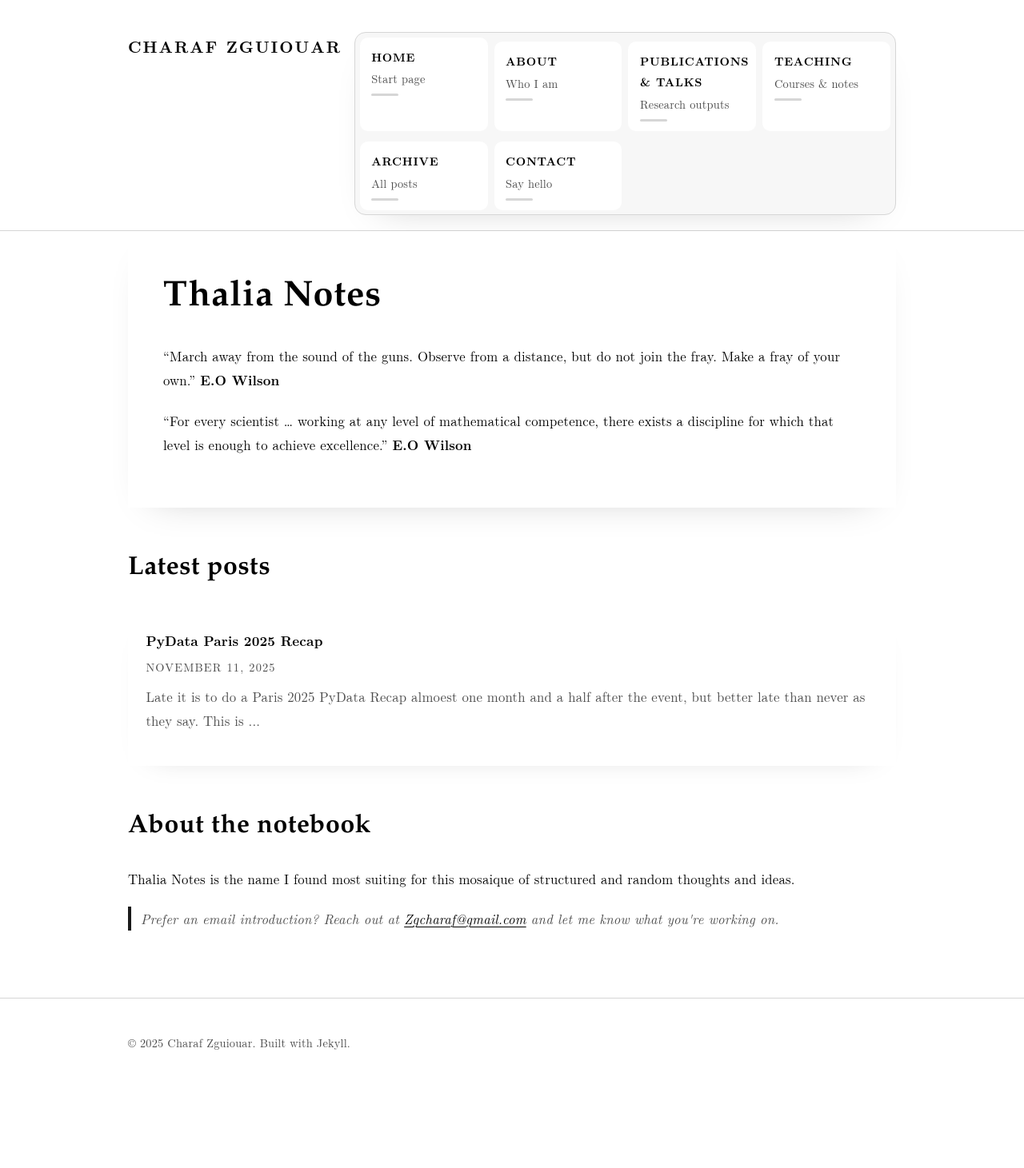
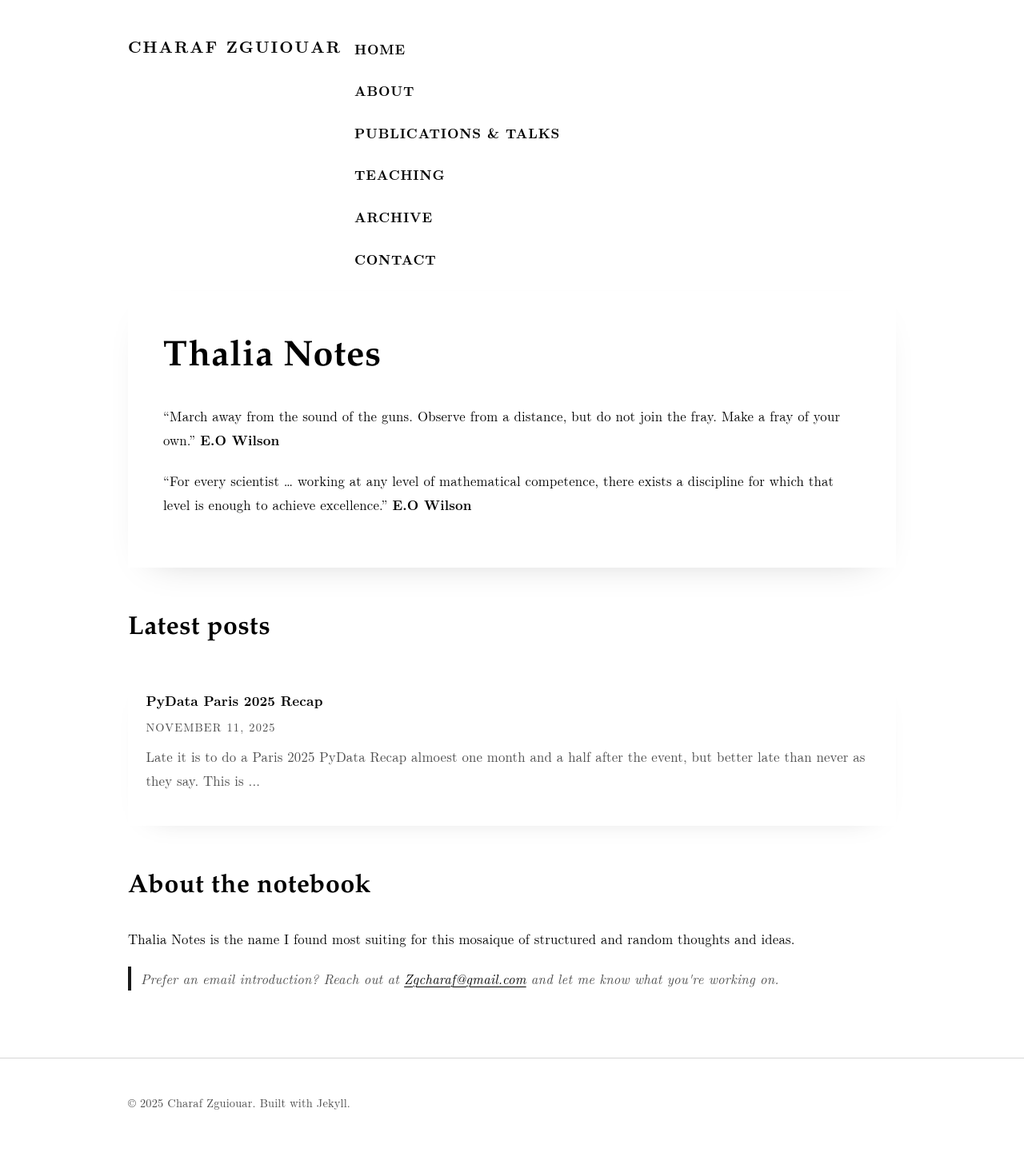
Before and after one commit to zgcharaf/zgcharaf.github.io, a Jekyll site: the page built from index.html, in a window 1280 px wide. Shown: the whole page at 80% size. Built offline with Jekyll 4.4.1, drawn with Linux system fonts in a browser that asks for light colours; before the commit the page ends 1386 px from its top, so only the background shows below that.

Commit message:
Simplify navigation menu

```diff
--- a/_layouts/default.html
+++ b/_layouts/default.html
@@ -33,41 +33,23 @@
       <nav class="site-nav" aria-label="Primary">
         <ul class="nav-list">
           <li class="nav-item">
-            <a class="nav-link" href="{{ '/' | relative_url }}">
-              <span class="nav-label">Home</span>
-              <span class="nav-hint">Start page</span>
-            </a>
+            <a class="nav-link" href="{{ '/' | relative_url }}">Home</a>
           </li>
           <li class="nav-item">
-            <a class="nav-link" href="{{ '/about/' | relative_url }}">
-              <span class="nav-label">About</span>
-              <span class="nav-hint">Who I am</span>
-            </a>
+            <a class="nav-link" href="{{ '/about/' | relative_url }}">About</a>
           </li>
           <li class="nav-item">
-            <a class="nav-link" href="{{ '/publications/' | relative_url }}">
-              <span class="nav-label">Publications &amp; Talks</span>
-              <span class="nav-hint">Research outputs</span>
-            </a>
+            <a class="nav-link" href="{{ '/publications/' | relative_url }}">Publications &amp; Talks</a>
           </li>
           <li class="nav-item">
-            <a class="nav-link" href="{{ '/teaching/' | relative_url }}">
-              <span class="nav-label">Teaching</span>
-              <span class="nav-hint">Courses &amp; notes</span>
-            </a>
+            <a class="nav-link" href="{{ '/teaching/' | relative_url }}">Teaching</a>
           </li>
           <li class="nav-item">
-            <a class="nav-link" href="{{ '/blog/' | relative_url }}">
-              <span class="nav-label">Archive</span>
-              <span class="nav-hint">All posts</span>
-            </a>
+            <a class="nav-link" href="{{ '/blog/' | relative_url }}">Archive</a>
           </li>
           {% if site.email %}
             <li class="nav-item">
-              <a class="nav-link" href="mailto:{{ site.email }}">
-                <span class="nav-label">Contact</span>
-                <span class="nav-hint">Say hello</span>
-              </a>
+              <a class="nav-link" href="mailto:{{ site.email }}">Contact</a>
             </li>
           {% endif %}
         </ul>
--- a/assets/css/main.css
+++ b/assets/css/main.css
@@ -60,7 +60,6 @@ body {
 
 .site-header {
   background: transparent;
-  box-shadow: inset 0 -1px 0 var(--rule);
   padding-bottom: 0.5rem;
 }
 
@@ -89,65 +88,20 @@ body {
 .nav-list {
   list-style: none;
   margin: 0;
-  padding: 0.35rem;
-  display: grid;
-  grid-template-columns: repeat(auto-fit, minmax(150px, 1fr));
-  gap: 0.5rem;
-  background: var(--surface-soft);
-  border: 1px solid var(--rule);
-  border-radius: 14px;
-  box-shadow: var(--shadow-soft);
+  padding: 0;
+  display: flex;
+  flex-direction: column;
+  gap: 0.35rem;
 }
 
 .nav-link {
-  display: flex;
-  flex-direction: column;
-  gap: 0.1rem;
-  align-items: flex-start;
-  padding: 0.7rem 0.85rem;
-  height: 100%;
-  border-radius: 10px;
-  border: 1px solid transparent;
-  background: var(--surface);
+  display: block;
+  padding: 0.35rem 0;
   text-decoration: none;
   color: var(--ink);
-  transition: border-color 160ms ease, box-shadow 160ms ease, transform 160ms ease;
-}
-
-.nav-link::after {
-  content: '';
-  display: block;
-  width: 34px;
-  height: 3px;
-  margin-top: 0.2rem;
-  border-radius: 999px;
-  background: var(--rule);
-  transition: background 160ms ease, width 160ms ease;
-}
-
-.nav-label {
   font-weight: 700;
   letter-spacing: 0.05em;
   text-transform: uppercase;
-  font-size: 0.9rem;
-}
-
-.nav-hint {
-  color: var(--muted);
-  font-size: 0.9rem;
-}
-
-.nav-link:hover,
-.nav-link:focus {
-  border-color: var(--accent-blue);
-  box-shadow: 0 8px 22px -18px rgba(0, 0, 0, 0.4);
-  transform: translateY(-1px);
-}
-
-.nav-link:hover::after,
-.nav-link:focus::after {
-  background: var(--accent-blue);
-  width: 48px;
 }
 
 @media (max-width: 720px) {
@@ -158,7 +112,7 @@ body {
   }
 
   .nav-list {
-    grid-template-columns: 1fr;
+    gap: 0.5rem;
   }
 }
 
```
